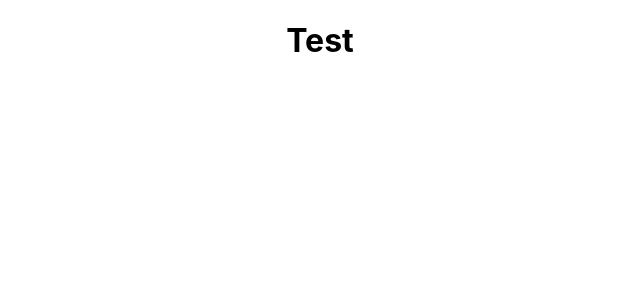
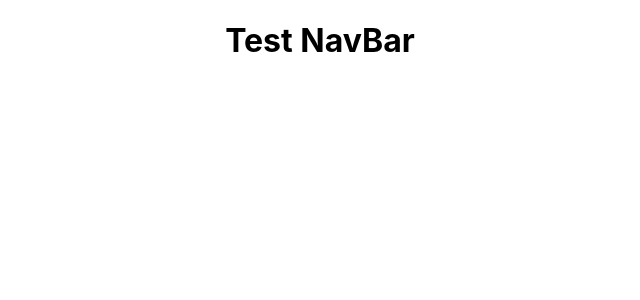
Before and after one commit to Luiszicart/React-netflixClone, a React (Create React App) app: page / in a window 1280 px wide. Shown: the top 300 px of the page, without its empty margins (320-960 px from the left). Built offline with nearby package versions, Linux system fonts and the light colour scheme.

Commit message:
SettingUp Home Screen
I debuged some problems with the components imports and set up the HomeScreen organization.

```diff
--- a/src/App.js
+++ b/src/App.js
@@ -1,10 +1,12 @@
 import React from 'react';
+
 import './App.css';
+import HomeScreen from './components/HomeScreen/index'
 
 function App() {
   return (
     <div className="app">
-      <h1>Test</h1>
+      <HomeScreen />
     </div>
   );
 }
--- /dev/null
+++ b/src/components/HomeScreen/index.js
@@ -0,0 +1,13 @@
+import React from 'react'
+
+import NavBar from '../../components/NavBar/index'
+
+function HomeScreen() {
+  return (
+    <div>
+      <NavBar />
+    </div>
+  )
+}
+
+export default HomeScreen
--- /dev/null
+++ b/src/components/NavBar/index.js
@@ -0,0 +1,11 @@
+import React from 'react'
+
+function NavBar() {
+  return (
+    <div>
+      <h1>Test NavBar</h1>
+    </div>
+  )
+}
+
+export default NavBar
```
Also changed, not shown: src/components/HomeScreen/styles.css (added), src/components/NavBar/styles.css (added), 2 other files (tests, documents, lock files or other folders).
